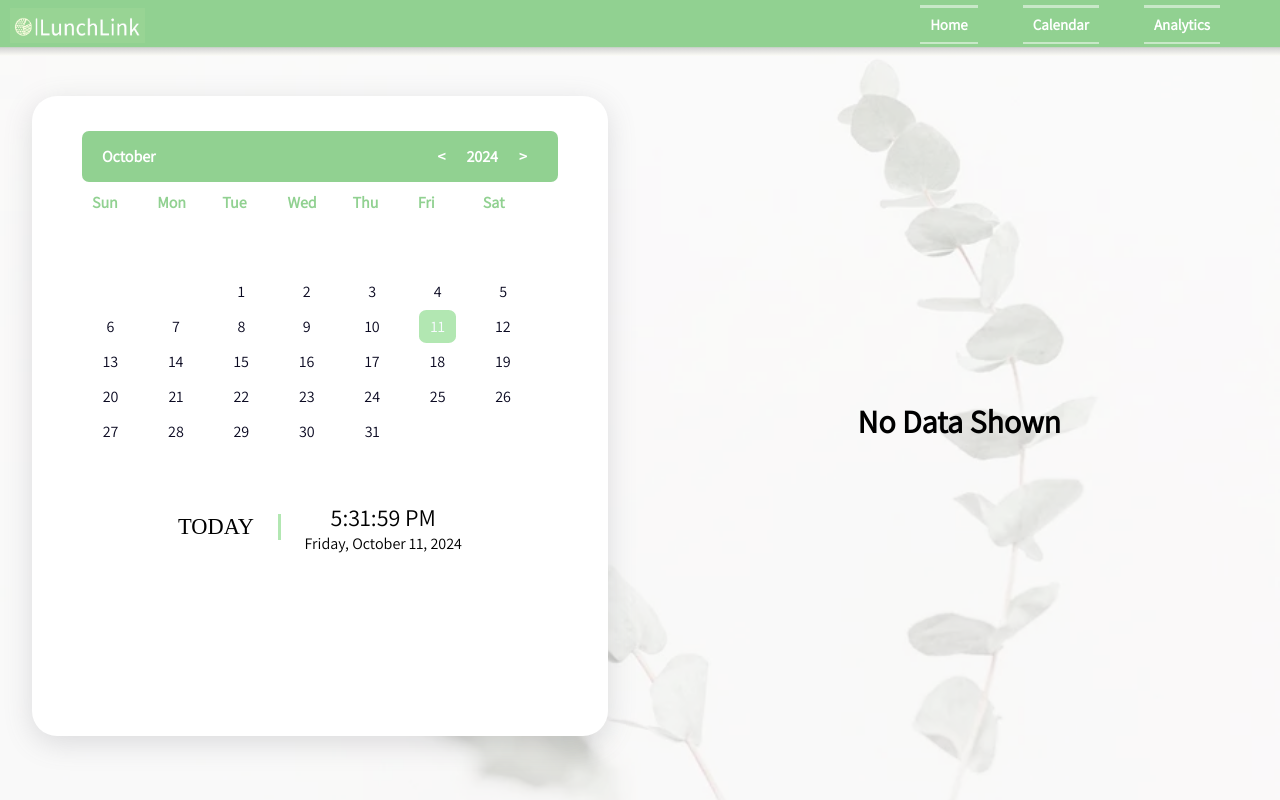
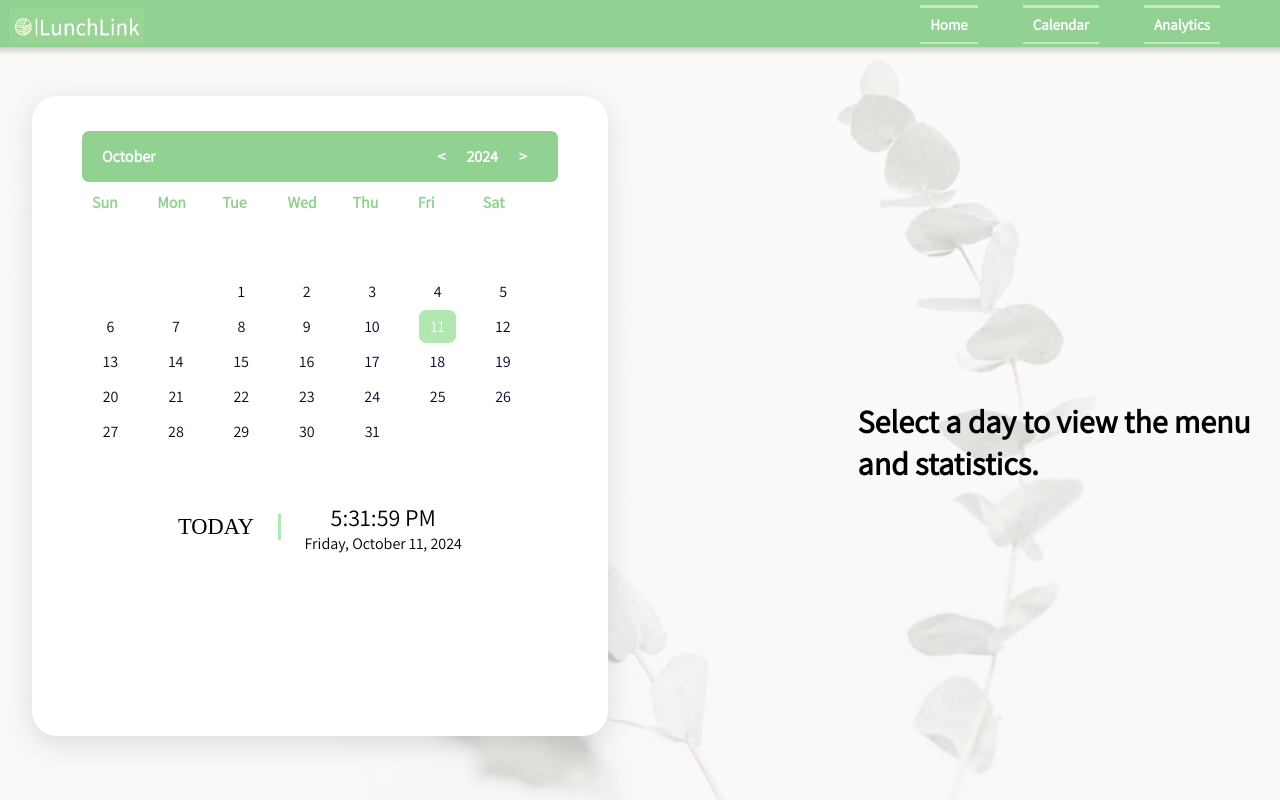
Before and after one commit to code4humanitycalhigh/LunchLink, a Flask app: page /calendar in a window 1280 px wide. Run offline with Flask 3, Linux system fonts and the light colour scheme; some libraries are stand-ins or nearby versions.

Commit message:
weekend/breaks fixed, few formatting fixes: center initial no data text, styling to change break/weekend no data text

```diff
--- a/app.py
+++ b/app.py
@@ -38,22 +38,30 @@ def analytics():
 @app.route('/calendar_retrieval', methods=['POST'])
 def calendar_retrieval():
     data = request.get_json()
+    try:
 
+        day=data['day']
+        month=data['month']
+        year=data['year']
 
-    day=data['day']
-    month=data['month']
-    year=data['year']
+        [option1,option2]=get_menu(day,month,year)
+        avg_list, ratings_list=option_data(option1,option2)
+        avg_list=[i for i in avg_list]
+        bar = side_by_side_bar(option1, option2)
+        percentage_list=[str(round(i*100))+"%" for i in compare_two(avg_list)]
 
-    [option1,option2]=get_menu(day,month,year)
-    avg_list, ratings_list=option_data(option1,option2)
-    avg_list=[i for i in avg_list]
-    bar = side_by_side_bar(option1, option2)
-    percentage_list=[str(round(i*100))+"%" for i in compare_two(avg_list)]
-    [name1,name2]=get_menu(day,month,year, True)
-    #print(bar)
+        [name1,name2]=get_menu(day,month,year, True)
+
+    except:
+        #if break of weekend
+        return jsonify(option_list=0, avg_list=0,
+                   total_ratings=0, percentages=0,
+                   no_school=True
+                   ) # return the result to JavaScript
 
     return jsonify(option_list=[name1,name2], avg_list=avg_list,
                    total_ratings=ratings_list, percentages=percentage_list,
+                   no_school=False
                    ) # return the result to JavaScript
 
 @app.route('/bar_retrieval', methods=['GET','POST'])
--- a/static/js/script.js
+++ b/static/js/script.js
@@ -83,6 +83,7 @@ const generateCalendar = (month, year) => {
     let noData = document.querySelector(".no-data-shown");
     let bar1=document.querySelector('.bar-chart')
     let loader = document.querySelector('#loader-wrapper');
+    let data_text = document.querySelector('no-data-text');
 
 
     if (i >= first_day.getDay()) {
@@ -112,25 +113,28 @@ const generateCalendar = (month, year) => {
         document.querySelector('.d'+String(d)).addEventListener('click', function() {
 
             loader.style.display = 'inline-block';
-            console.log("after gay sex");
             dataSide.style.display = 'flex';
             text.innerHTML=`${month_names[month]} ${d} ${y}`;
             console.log(`month: ${m}, day: ${d}, year: ${y}`);
-            if (wd=="Sunday"||wd=="Saturday"){
+
             //implement weekend stuff
             dataSide.style.visibility = 'hidden';
             noData.style.display = 'flex';
 
-            } else {
+
 
             dataSide.style.visibility = 'visible';
             noData.style.display = 'none';
+
             $.ajax({
               url: '/calendar_retrieval',
               type: 'POST',
               contentType: 'application/json',
               data: JSON.stringify({ 'day': d, 'month' : m, 'year':y}),
               success: function(response) {
+                  let bool_school = response.no_school
+                  if (bool_school == false){
+
                       //document.getElementById('output').innerHTML = response.result;
                       console.log(`names: ${response.option_list}
                                         avgs: ${response.avg_list}
@@ -140,8 +144,6 @@ const generateCalendar = (month, year) => {
 
                       //put here
                       loader.style.display = 'none';
-                      console.log("gay sex = none");
-
                       //checks which value is bigger, then assigns that index to the first
                       avg1.innerHTML = response.avg_list[0] >= response.avg_list[1]
                                     ? response.avg_list[0] : response.avg_list[1];
@@ -163,11 +165,6 @@ const generateCalendar = (month, year) => {
                       //Plotly.react('external', data, {});
 
 
-                  },
-                  error: function(error) {
-                      console.log(error);
-                  }
-                });
 
                       fetch(`/bar_retrieval`, {
                         method: "POST",
@@ -182,8 +179,22 @@ const generateCalendar = (month, year) => {
                           if (!data) return;
                           console.log(data);
                           Plotly.react('external', data, {});
+
                       });
+                  } else {
+                    loader.style.display = 'none';
+                    dataSide.style.visibility = 'hidden';
+                    noData.style.display = 'flex';
+                    noData.textContent = 'No Menu Posted';
                   }
+
+              },
+              error: function(error) {
+                  console.log(error);
+              }
+            });
+
+
 
 
 
--- a/templates/calendar.html
+++ b/templates/calendar.html
@@ -82,7 +82,7 @@
 
           <div class="side">
             <div class="no-data-shown">
-              <h1>No Data Shown</h1>
+              <h1 class = "no_data_text">Select a day to view the menu and statistics.</h1>
             </div>
             <div class="data-side">
 
```
Also changed, not shown: data_retrieval.py (line endings or trailing spaces). Lines whose indentation alone changed are shown as unchanged.
